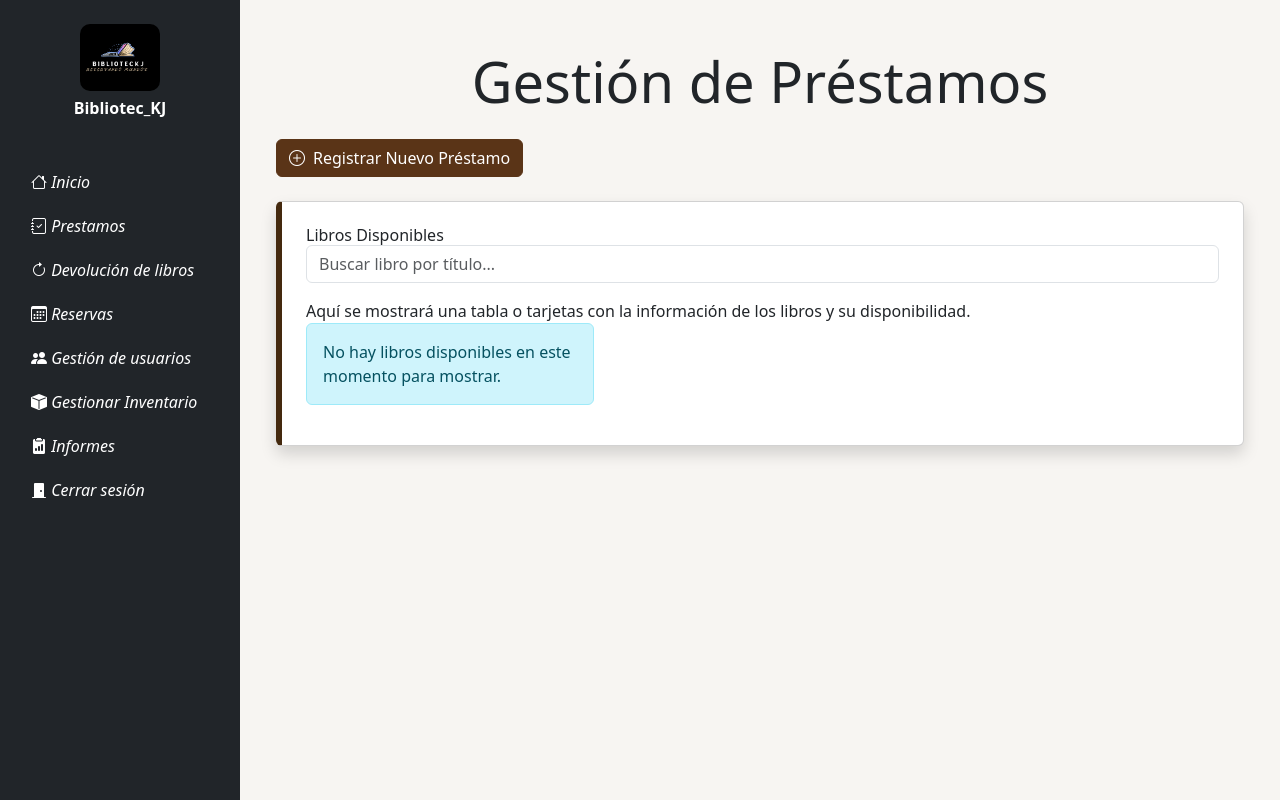
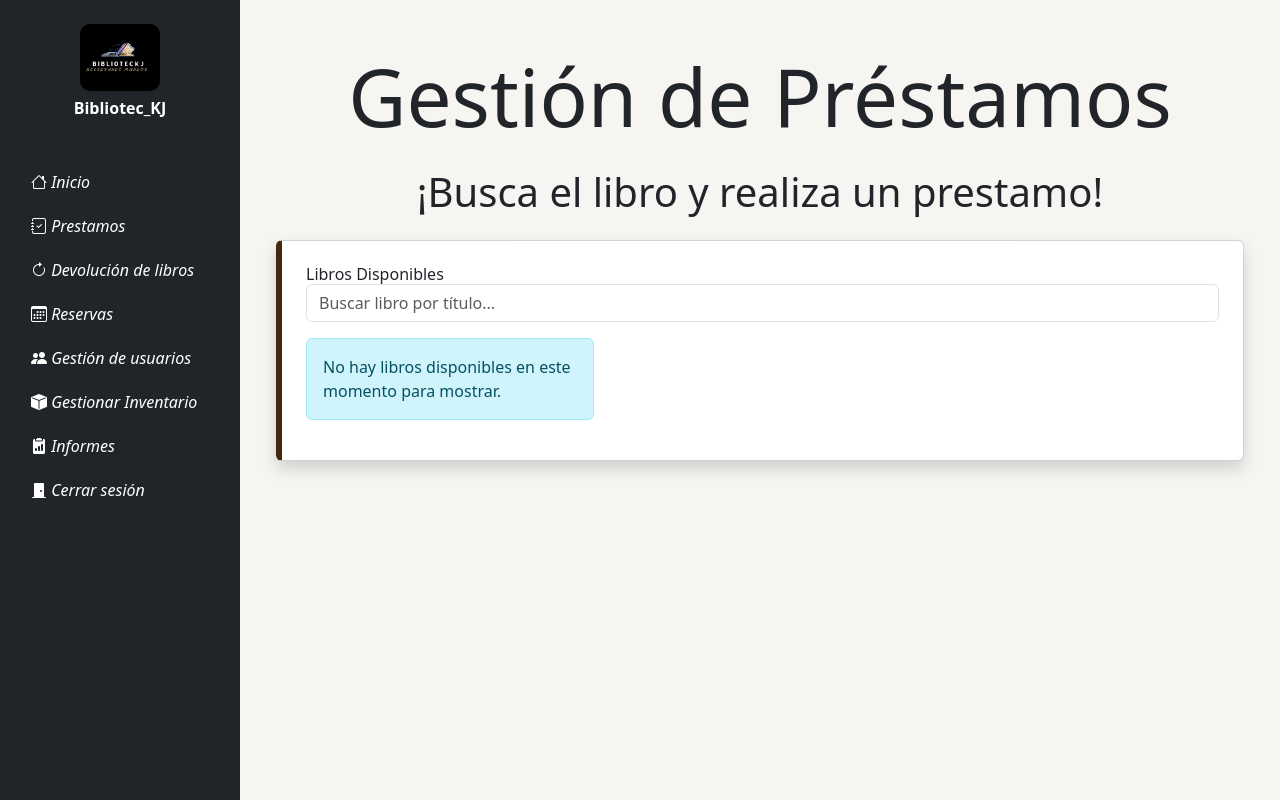
Before and after one commit to Junior-Sg/BibliotecKJ01, a PHP site: page /BibliotecKJ01/app/views/ADMIN/CrearPrestamo.php in a window 1280 px wide. Run offline with PHP 8.4, Linux system fonts and the light colour scheme; some libraries are stand-ins or nearby versions.

Commit message:
backup crear prestamo

```diff
--- a/app/views/ADMIN/CrearPrestamo.php
+++ b/app/views/ADMIN/CrearPrestamo.php
@@ -63,13 +63,9 @@ require_once __DIR__ . '/../layouts/NavADM.php';
 
 <main class="main-content">
     <div class="container mt-4">
-        <h2 class="text-center mb-4 display-4">Gestión de Préstamos</h2>
+        <h2 class="text-center mb-4 display-1">Gestión de Préstamos</h2>
 
-
-
-        <button type="button" class="btn btn-primary mb-4" data-bs-toggle="modal" data-bs-target="#prestamoModal">
-            <i class="bi bi-plus-circle me-2"></i>Registrar Nuevo Préstamo
-        </button>
+         <h2 class="text-center mb-4 display-6">¡Busca el libro y realiza un prestamo!</h2>
 
         <!-- Aquí irá la tabla o tarjetas de libros disponibles -->
         <div class="card shadow p-4 mb-4">
@@ -77,7 +73,7 @@ require_once __DIR__ . '/../layouts/NavADM.php';
             <div class="mb-3">
                 <input type="text" id="filtroLibro" class="form-control" placeholder="Buscar libro por título...">
             </div>
-            <p>Aquí se mostrará una tabla o tarjetas con la información de los libros y su disponibilidad.</p>
+            <!-- Aquí se mostrará una tabla o tarjetas con la información de los libros y su disponibilidad. -->
             <!-- Ejemplo de una tarjeta de libro. Esto se generaría dinámicamente -->
             <div id="listaLibros" class="row row-cols-1 row-cols-md-3 g-4">
             <?php if (!empty($libros)): ?>
@@ -184,7 +180,7 @@ document.addEventListener('DOMContentLoaded', function(){
         btnRegistrar.disabled = !(hiddenUserId.value && modalIdLibro.value);
     };
 
-    const resetUI = () => {
+    const resetUserSearch = () => {
         resultDiv.innerHTML = '';
         hiddenUserId.value = '';
         inputDoc.value = '';
@@ -192,7 +188,11 @@ document.addEventListener('DOMContentLoaded', function(){
         btnLimpiar.classList.add('d-none');
         btnBuscar.disabled = false;
         spinner.classList.add('d-none');
+        checkFormValidity();
+    };
 
+    const resetUI = () => {
+        resetUserSearch();
         // Reset book selection in modal
         modalIdLibro.value = '';
         libroSeleccionadoInfo.innerHTML = 'No hay libro seleccionado.';
@@ -204,7 +204,7 @@ document.addEventListener('DOMContentLoaded', function(){
         resetUI();
     });
 
-    btnLimpiar.addEventListener('click', resetUI);
+    btnLimpiar.addEventListener('click', resetUserSearch);
 
     btnBuscar.addEventListener('click', function(){
         const num = inputDoc.value.trim();
@@ -231,7 +231,7 @@ document.addEventListener('DOMContentLoaded', function(){
 
                     hiddenUserId.value = u.id_usuario;
                     inputDoc.disabled = true;
-                    btnLimpiar.classList.add('d-none');
+                    btnLimpiar.classList.remove('d-none');
                 } else {
                     resultDiv.innerHTML = `<div class="alert alert-warning">${data.mensaje || 'Usuario no encontrado.'}</div>`;
                     hiddenUserId.value = '';
@@ -268,8 +268,18 @@ document.addEventListener('DOMContentLoaded', function(){
         });
     });
 
-    // Clear book selection when the modal is opened via the main button
+    // Set date and optionally clear book selection when modal is shown
     document.getElementById('prestamoModal').addEventListener('show.bs.modal', function (event) {
+        // Set return date to today
+        const fechaDevolucionInput = document.getElementById('fecha_devolucion_modal');
+        const today = new Date();
+        const yyyy = today.getFullYear();
+        let mm = today.getMonth() + 1; // getMonth() is zero-based
+        let dd = today.getDate();
+        if (dd < 10) dd = '0' + dd;
+        if (mm < 10) mm = '0' + mm;
+        fechaDevolucionInput.value = `${yyyy}-${mm}-${dd}`;
+
         // Only clear book selection if the trigger is not a book selection button
         if (!event.relatedTarget || !event.relatedTarget.classList.contains('seleccionar-libro-btn')) {
             modalIdLibro.value = '';
--- a/index.php
+++ b/index.php
@@ -1,6 +1,8 @@
 <?php
 error_reporting(E_ALL);
 ini_set('display_errors', 1);
+
+date_default_timezone_set('America/Bogota');
 
 if (session_status() !== PHP_SESSION_ACTIVE) {
     session_start();
```
